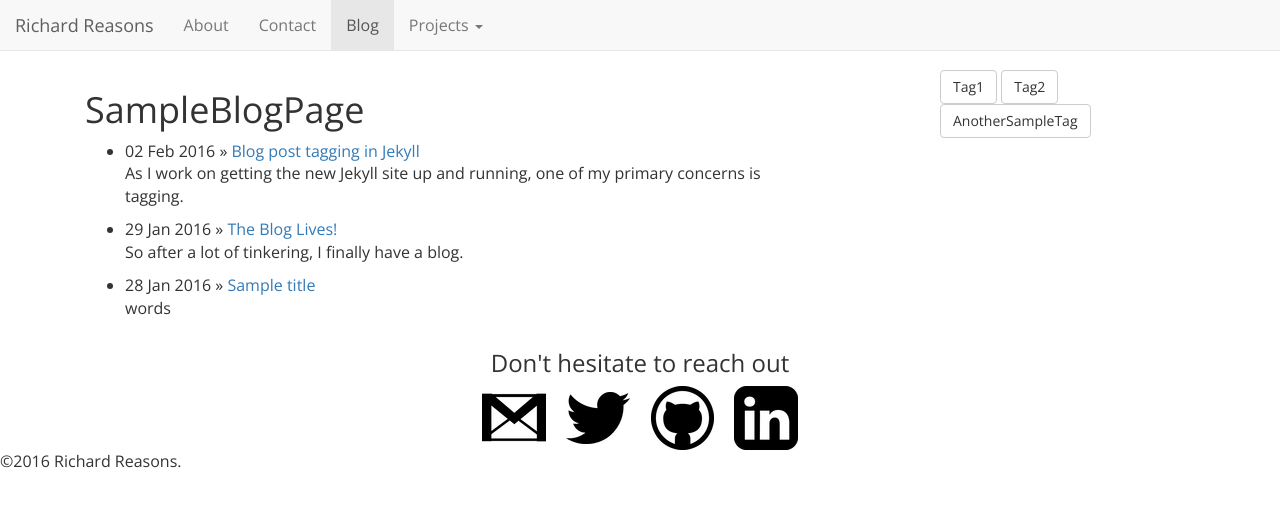
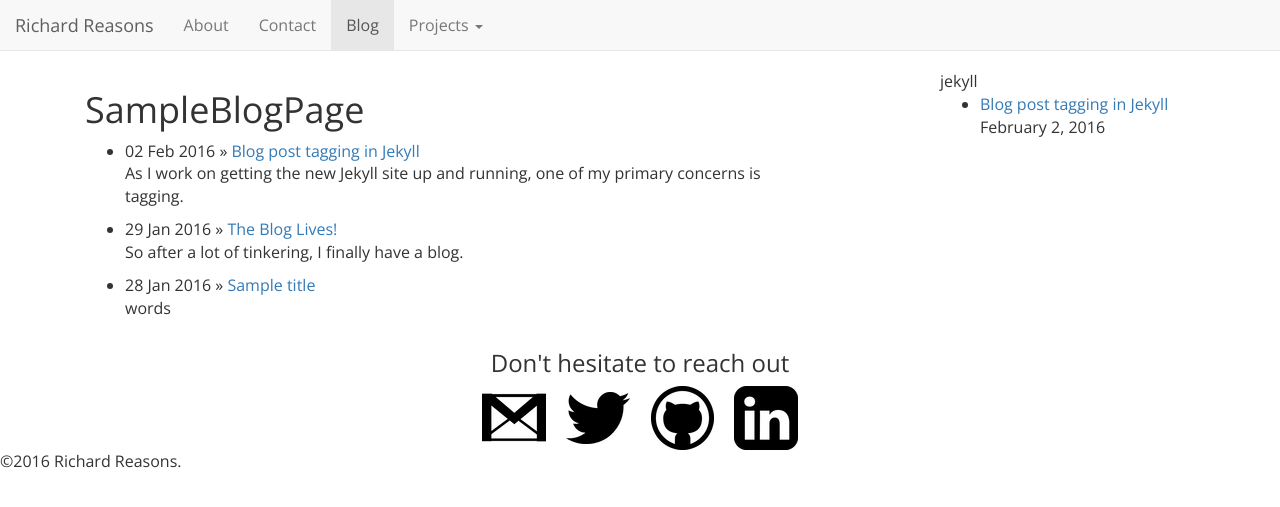
Before and after one commit to rgreasons/rgreasons.github.io, a Jekyll site: the page built from blog.html, in a window 1280 px wide. Shown: the top 507 px of the page. Built offline with Jekyll 4.4.1, drawn with Linux system fonts in a browser that asks for light colours; nearby versions of some CDN libraries.

Commit message:
Update blog.html

```diff
--- a/_layouts/blog.html
+++ b/_layouts/blog.html
@@ -50,9 +50,22 @@
     	</div>
 		</div>
 		<div class="col-md-3 col-md-offset-1">
-			<a class="btn btn-default" href="tag1">Tag1</a>
-			<a class="btn btn-default" href="tag2">Tag2</a>
-			<a class="btn btn-default" href="anotherSampleTag">AnotherSampleTag</a>
+			{% for tag in site.tags %}
+  				{% assign t = tag | first %}
+  				{% assign posts = tag | last %}
+
+				{{ t | downcase }}
+				<ul>
+				{% for post in posts %}
+  					{% if post.tags contains t %}
+  					<li>
+    						<a href="{{ post.url }}">{{ post.title }}</a>
+    						<span class="date">{{ post.date | date: "%B %-d, %Y"  }}</span>
+  					</li>
+  					{% endif %}
+				{% endfor %}
+			</ul>
+		{% endfor %}
 		</div>
   </div>
 
```
